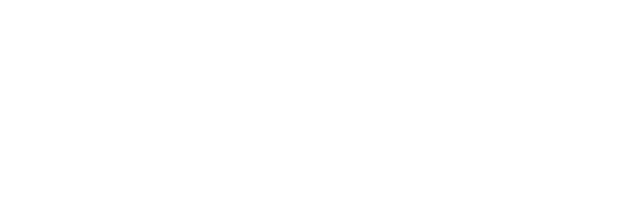
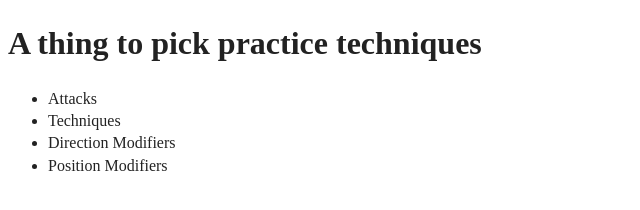
Before and after one commit to matthornsby/Aikido-trainer, a plain HTML site: page index.html in a window 1280 px wide. Shown: the whole page, without its empty margins (0-640 px from the left). Drawn offline with Linux system fonts and the light colour scheme.

Commit message:
spitting out some of the list

```diff
--- a/data/data.json
+++ b/data/data.json
@@ -1,6 +1,6 @@
-[
 {
-        "attacks": {
+    "atttacks": {
+        "name": "Attacks",
         "list": [
             {
                 "english": "Katadori",
@@ -47,10 +47,9 @@
             "english": "Any Attack",
             "japanese": false
         }
-        }
     },
-    {
-        "Defense": {
+    "techniques": {
+        "name": "Techniques",
         "list": [
             {
                 "english": "Ikkyō",
@@ -113,10 +112,10 @@
             "english": "Jiyūwaza",
             "japanese": "自由技"
         }
-        }
     },
-        {
-            "Directions": [
+    "directions": {
+        "name": "Direction Modifiers",
+        "list": [
             {
                 "english": "Irimi",
                 "japanese": "入り身"
@@ -135,8 +134,9 @@
             }
         ]
     },
-        {
-            "Positions": [
+    "positions": {
+        "name": "Position Modifiers",
+        "list": [
             {
                 "english": "Hanmi-handachi",
                 "japanese": "入り身半身半立ち"
@@ -151,4 +151,4 @@
             }
         ]
     }
-    ]
+}
--- a/index.html
+++ b/index.html
@@ -20,9 +20,21 @@
 </head>
 
 <body>
-  <p></p>
-  <script src="js/app.js"></script>
+    <h1>A thing to pick practice techniques</h1>
+    <ul id="list"></ul>
 
+    <template id="technique-set">
+        <li>
+            <ul class="technique-list"></ul>
+        </li>
+    </template>
+    <template id="technique-item">
+        <li class="technique-item"><span class="english"></span>: <span class="japanese"></span></li>
+    </template>
+
+
+
+    <script src="js/app.js"></script>
 </body>
 
 </html>
--- a/js/app.js
+++ b/js/app.js
@@ -1,3 +1,64 @@
-fetch('data/data.json')
-    .then((response) => response.json())
-    .then((json) => console.log(json));
+
+async function fetchTechniques() {
+  const response = await fetch('data/data.json');
+
+  response.ok;     // => false
+  response.status; // => 404
+
+  const techniques = await response.json();
+  return techniques;
+}
+
+
+fetchTechniques().then(techniques => {
+  //console.log(techniques);
+  writeList(techniques);
+}
+);
+
+
+function writeList(techniques) {
+
+
+  // Test to see if the browser supports the HTML template element by checking
+  // for the presence of the template element's content attribute.
+  if ('content' in document.createElement('template')) {
+    // Instantiate the table with the existing HTML tbody
+    // and the row with the template
+    const list = document.querySelector('#list');
+    const tSet = document.querySelector('#technique-set');
+    const tItem = document.querySelector('#technique-item');
+
+
+
+    for (const techniqueSet in techniques) {
+      //console.log(techniques[techniqueSet].name);
+
+      // clone the new set template
+       const set = tSet.content.cloneNode(true);
+
+       //add the set name
+       set.querySelector('li').prepend(techniques[techniqueSet].name);
+
+       for (const techniqueItem in techniques[techniqueSet]) {
+        //clone the new item template
+        const item = tItem.content.cloneNode(true);
+
+        console.log(techniques[techniqueSet].list)
+
+       }
+
+       list.appendChild(set);
+
+
+    }
+
+
+
+
+  } else {
+    console.log('no templates');
+    // Find another way to add the rows to the table because
+    // the HTML template element is not supported.
+  }
+}
```
Also changed, not shown: 2 other files. Lines whose indentation alone changed are shown as unchanged.
